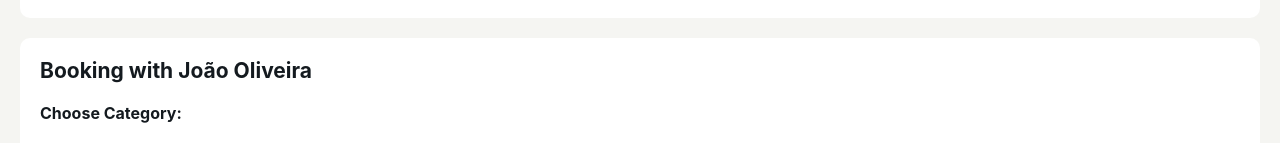
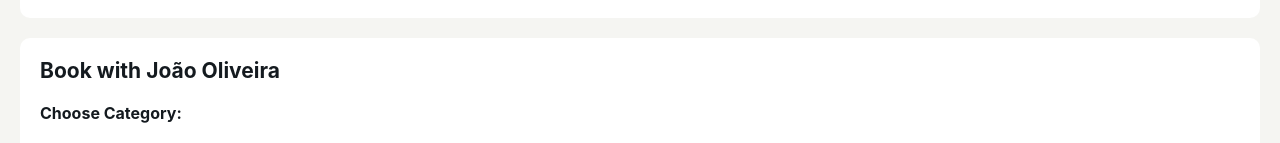
Before and after one commit to alpcapa/SharedXP, a React (Vite) app: page /buddy/1 in a window 1280 px wide. Shown: the part 561-704 px from the top of the page. Built offline with nearby package versions, Linux system fonts and the light colour scheme; no server answers.

Commit message:
fix: rename 'Booking with' to 'Book with' in booking engine heading
Agent-Logs-Url: https://github.com/alpcapa/SharedXP/sessions/dc371dee-dbd9-4835-94f7-facbd44d8377

Co-authored-by: alpcapa <275039267+alpcapa@users.noreply.github.com>

```diff
--- a/src/pages/ProfilePage.jsx
+++ b/src/pages/ProfilePage.jsx
@@ -654,7 +654,7 @@ const ProfilePage = ({ currentUser, onLogout }) => {
 
       <section className="booking-engine-section" aria-label="Booking engine">
         <div className="booking-engine">
-          <h3>Booking with {hostDisplayName}</h3>
+          <h3>Book with {hostDisplayName}</h3>
           {isHostPaused ? (
             <p className="booking-paused-notice">
               This host is currently not accepting new bookings.
```
